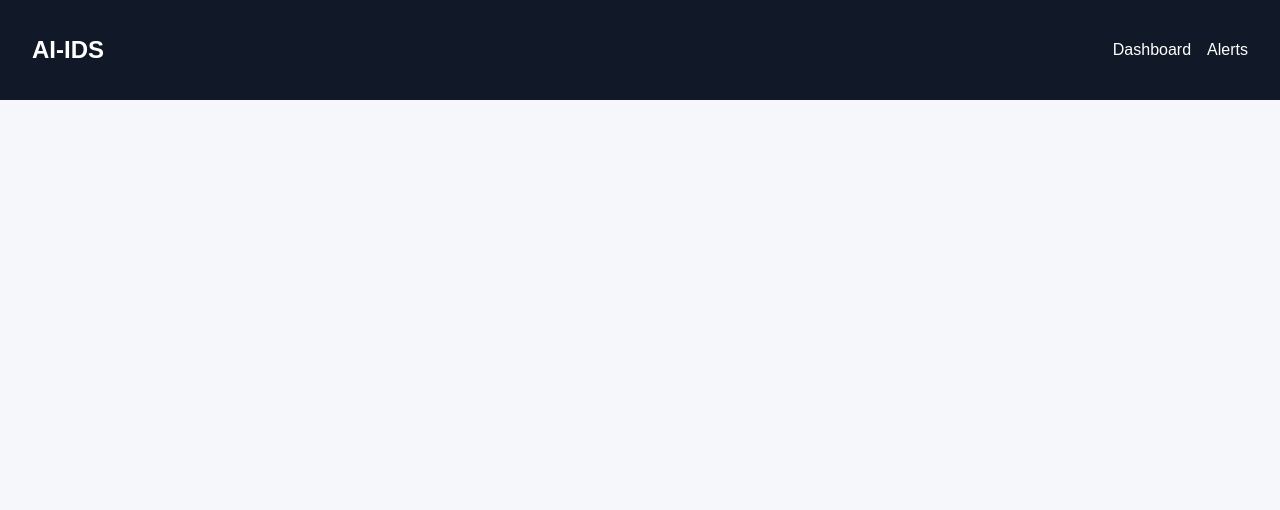
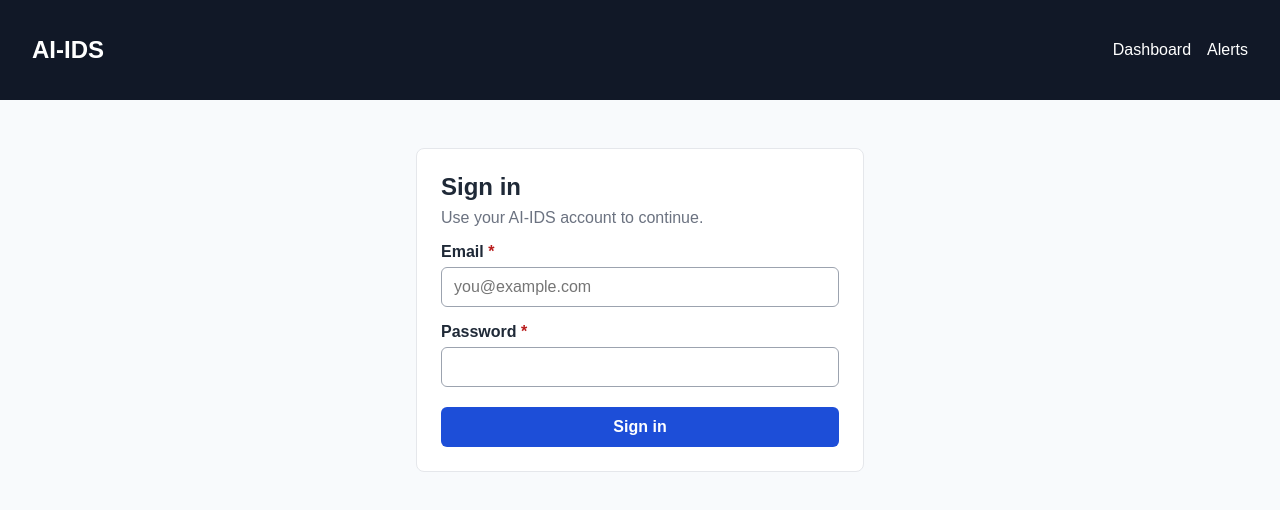
Before and after one commit to samahorro/AI-Intrusion-Detection-System, a React (Vite) app in the folder frontend/: page /login in a window 1280 px wide. Shown: the top 510 px of the page. Built offline with nearby package versions, Linux system fonts and the light colour scheme.

Commit message:
feat(frontend): add login form and validation

```diff
--- a/frontend/src/App.tsx
+++ b/frontend/src/App.tsx
@@ -5,13 +5,20 @@ import {
   Routes,
 } from "react-router-dom";
 
+import {
+  AuthProvider,
+  LoginPage,
+} from "./features/auth";
+
 import Dashboard from "./pages/Dashboard";
 import Alerts from "./pages/Alerts";
+
 import "./App.css";
 
 export default function App() {
   return (
     <BrowserRouter>
+      <AuthProvider>
         <div className="app-shell">
           <nav className="nav-bar">
             <h2>AI-IDS</h2>
@@ -34,6 +41,11 @@ export default function App() {
             />
 
             <Route
+              path="/login"
+              element={<LoginPage />}
+            />
+
+            <Route
               path="/dashboard"
               element={<Dashboard />}
             />
@@ -44,6 +56,7 @@ export default function App() {
             />
           </Routes>
         </div>
+      </AuthProvider>
     </BrowserRouter>
   );
 }
--- /dev/null
+++ b/frontend/src/features/auth/LoginForm.tsx
@@ -0,0 +1,181 @@
+import {
+  useState,
+  type FormEvent,
+} from "react";
+
+import {
+  Button,
+  FormField,
+  Input,
+} from "../../components/base";
+
+export type LoginFormValues = {
+  email: string;
+  password: string;
+};
+
+export type LoginFormProps = {
+  onSubmit(
+    values: LoginFormValues,
+  ): Promise<void>;
+  isSubmitting?: boolean;
+  errorMessage?: string;
+  onClearError?(): void;
+};
+
+type LoginFormErrors = {
+  email?: string;
+  password?: string;
+};
+
+function isValidEmail(value: string): boolean {
+  return /^[^\s@]+@[^\s@]+\.[^\s@]+$/.test(value);
+}
+
+export function LoginForm({
+  onSubmit,
+  isSubmitting = false,
+  errorMessage,
+  onClearError,
+}: LoginFormProps) {
+  const [email, setEmail] = useState("");
+  const [password, setPassword] = useState("");
+
+  const [errors, setErrors] =
+    useState<LoginFormErrors>({});
+
+  function validate(): LoginFormErrors {
+    const nextErrors: LoginFormErrors = {};
+    const normalizedEmail = email.trim();
+
+    if (!normalizedEmail) {
+      nextErrors.email = "Email is required.";
+    } else if (!isValidEmail(normalizedEmail)) {
+      nextErrors.email =
+        "Enter a valid email address.";
+    }
+
+    if (!password) {
+      nextErrors.password =
+        "Password is required.";
+    }
+
+    return nextErrors;
+  }
+
+  async function handleSubmit(
+    event: FormEvent<HTMLFormElement>,
+  ) {
+    event.preventDefault();
+
+    const nextErrors = validate();
+    setErrors(nextErrors);
+
+    if (
+      nextErrors.email ||
+      nextErrors.password
+    ) {
+      return;
+    }
+
+    await onSubmit({
+      email: email.trim(),
+      password,
+    });
+  }
+
+  return (
+    <form
+      className="auth-login-form"
+      onSubmit={handleSubmit}
+      noValidate
+    >
+      {errorMessage ? (
+        <div
+          className="auth-login-form__error"
+          role="alert"
+        >
+          {errorMessage}
+        </div>
+      ) : null}
+
+      <FormField
+        id="login-email"
+        label="Email"
+        error={errors.email}
+        required
+      >
+        <Input
+          id="login-email"
+          name="email"
+          type="email"
+          value={email}
+          autoComplete="email"
+          placeholder="you@example.com"
+          disabled={isSubmitting}
+          hasError={Boolean(errors.email)}
+          aria-describedby={
+            errors.email
+              ? "login-email-error"
+              : undefined
+          }
+          onChange={(event) => {
+            setEmail(event.target.value);
+
+            if (errors.email) {
+              setErrors((current) => ({
+                ...current,
+                email: undefined,
+              }));
+            }
+
+            onClearError?.();
+          }}
+        />
+      </FormField>
+
+      <FormField
+        id="login-password"
+        label="Password"
+        error={errors.password}
+        required
+      >
+        <Input
+          id="login-password"
+          name="password"
+          type="password"
+          value={password}
+          autoComplete="current-password"
+          disabled={isSubmitting}
+          hasError={Boolean(errors.password)}
+          aria-describedby={
+            errors.password
+              ? "login-password-error"
+              : undefined
+          }
+          onChange={(event) => {
+            setPassword(event.target.value);
+
+            if (errors.password) {
+              setErrors((current) => ({
+                ...current,
+                password: undefined,
+              }));
+            }
+
+            onClearError?.();
+          }}
+        />
+      </FormField>
+
+      <Button
+        type="submit"
+        isLoading={isSubmitting}
+        loadingLabel="Signing in..."
+        className="auth-login-form__submit"
+      >
+        Sign in
+      </Button>
+    </form>
+  );
+}
--- /dev/null
+++ b/frontend/src/features/auth/LoginPage.tsx
@@ -0,0 +1,117 @@
+import { useState } from "react";
+import {
+  Navigate,
+  useNavigate,
+} from "react-router-dom";
+
+import { Card } from "../../components/base";
+import { AuthServiceError } from "../../services/auth/AuthServiceError";
+
+import { LoginForm } from "./LoginForm";
+import { useAuth } from "./useAuth";
+
+import "./login.css";
+
+function getLoginErrorMessage(
+  error: unknown,
+): string {
+  if (error instanceof AuthServiceError) {
+    switch (error.code) {
+      case "INVALID_CREDENTIALS":
+        return "The email or password is incorrect.";
+
+      case "NETWORK_ERROR":
+        return "Unable to reach the authentication service. Please try again.";
+
+      case "SESSION_EXPIRED":
+        return "Your session has expired. Please sign in again.";
+
+      case "UNKNOWN_ERROR":
+        return "Sign in failed. Please try again.";
+
+      default:
+        return "Sign in failed. Please try again.";
+    }
+  }
+
+  return "Sign in failed. Please try again.";
+}
+
+export function LoginPage() {
+  const navigate = useNavigate();
+  const { state, login } = useAuth();
+
+  const [errorMessage, setErrorMessage] =
+    useState<string>();
+
+  const [isSubmitting, setIsSubmitting] =
+    useState(false);
+
+  if (state.status === "authenticated") {
+    return (
+      <Navigate
+        to="/dashboard"
+        replace
+      />
+    );
+  }
+
+  if (
+    state.status === "loading" &&
+    !isSubmitting
+  ) {
+    return (
+      <main className="auth-page">
+        <Card
+          className="auth-card"
+          title="Sign in"
+          description="Checking your current session..."
+        >
+          <p
+            className="auth-session-status"
+            role="status"
+          >
+            Loading authentication state...
+          </p>
+        </Card>
+      </main>
+    );
+  }
+
+  return (
+    <main className="auth-page">
+      <Card
+        className="auth-card"
+        title="Sign in"
+        description="Use your AI-IDS account to continue."
+      >
+        <LoginForm
+          isSubmitting={isSubmitting}
+          errorMessage={errorMessage}
+          onClearError={() => {
+            setErrorMessage(undefined);
+          }}
+          onSubmit={async (credentials) => {
+            setErrorMessage(undefined);
+            setIsSubmitting(true);
+
+            try {
+              await login(credentials);
+
+              navigate(
+                "/dashboard",
+                { replace: true },
+              );
+            } catch (error) {
+              setErrorMessage(
+                getLoginErrorMessage(error),
+              );
+            } finally {
+              setIsSubmitting(false);
+            }
+          }}
+        />
+      </Card>
+    </main>
+  );
+}
--- a/frontend/src/features/auth/index.ts
+++ b/frontend/src/features/auth/index.ts
@@ -19,3 +19,16 @@ export {
   isAuthenticated,
   isAuthLoading,
 } from "./authSelectors";
+
+export {
+  LoginForm,
+} from "./LoginForm";
+
+export type {
+  LoginFormProps,
+  LoginFormValues,
+} from "./LoginForm";
+
+export {
+  LoginPage,
+} from "./LoginPage";
--- /dev/null
+++ b/frontend/src/features/auth/login.css
@@ -0,0 +1,35 @@
+.auth-page {
+  display: grid;
+  place-items: start center;
+  min-height: calc(100vh - 5rem);
+  padding: 3rem 1rem;
+  background: #f8fafc;
+}
+
+.auth-card {
+  width: min(100%, 28rem);
+}
+
+.auth-login-form {
+  display: grid;
+  gap: 1rem;
+}
+
+.auth-login-form__error {
+  padding: 0.75rem;
+  border: 1px solid #b91c1c;
+  border-radius: 0.375rem;
+  background: #fef2f2;
+  color: #991b1b;
+  font-size: 0.9rem;
+}
+
+.auth-login-form__submit {
+  width: 100%;
+  margin-top: 0.25rem;
+}
+
+.auth-session-status {
+  margin: 0;
+  color: #6b7280;
+}
```
Also changed, not shown: 1 other file (tests, documents, lock files or other folders). Lines whose indentation alone changed are shown as unchanged.
